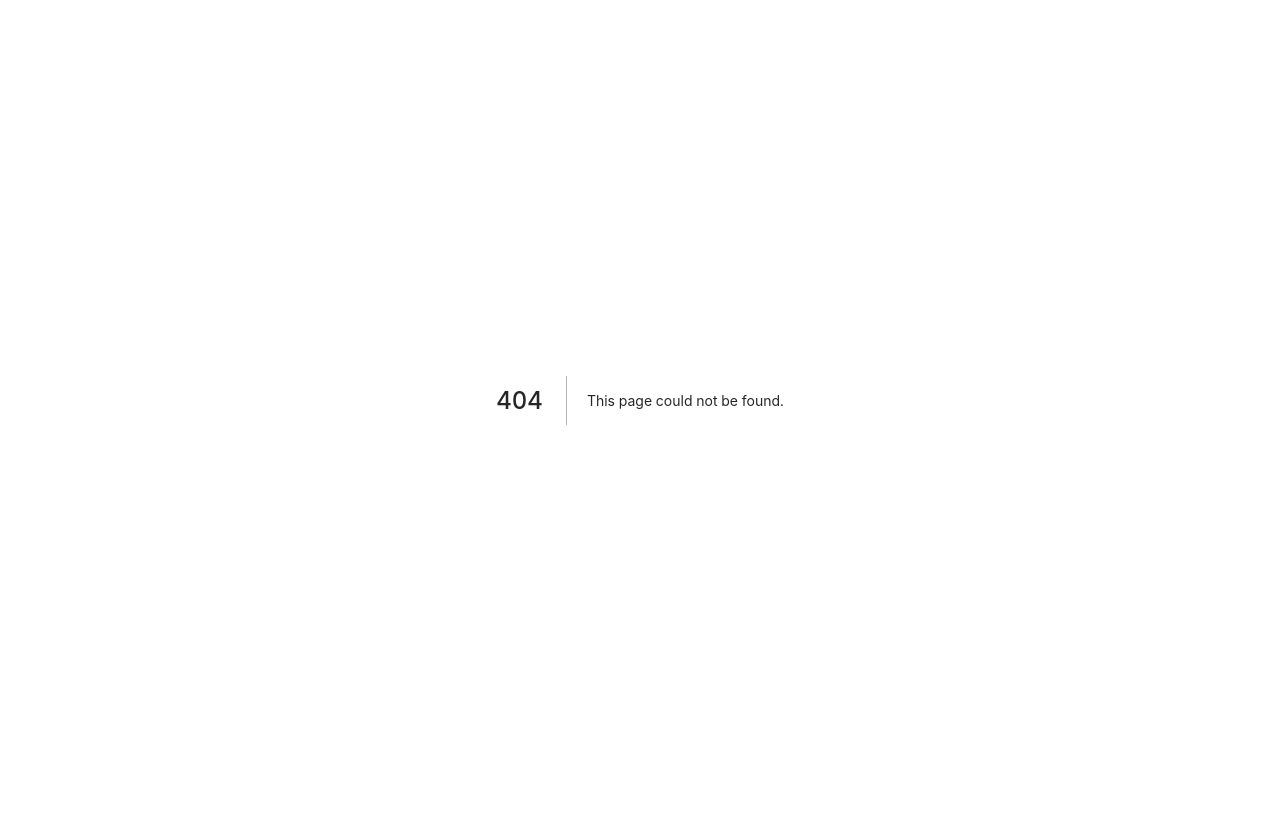
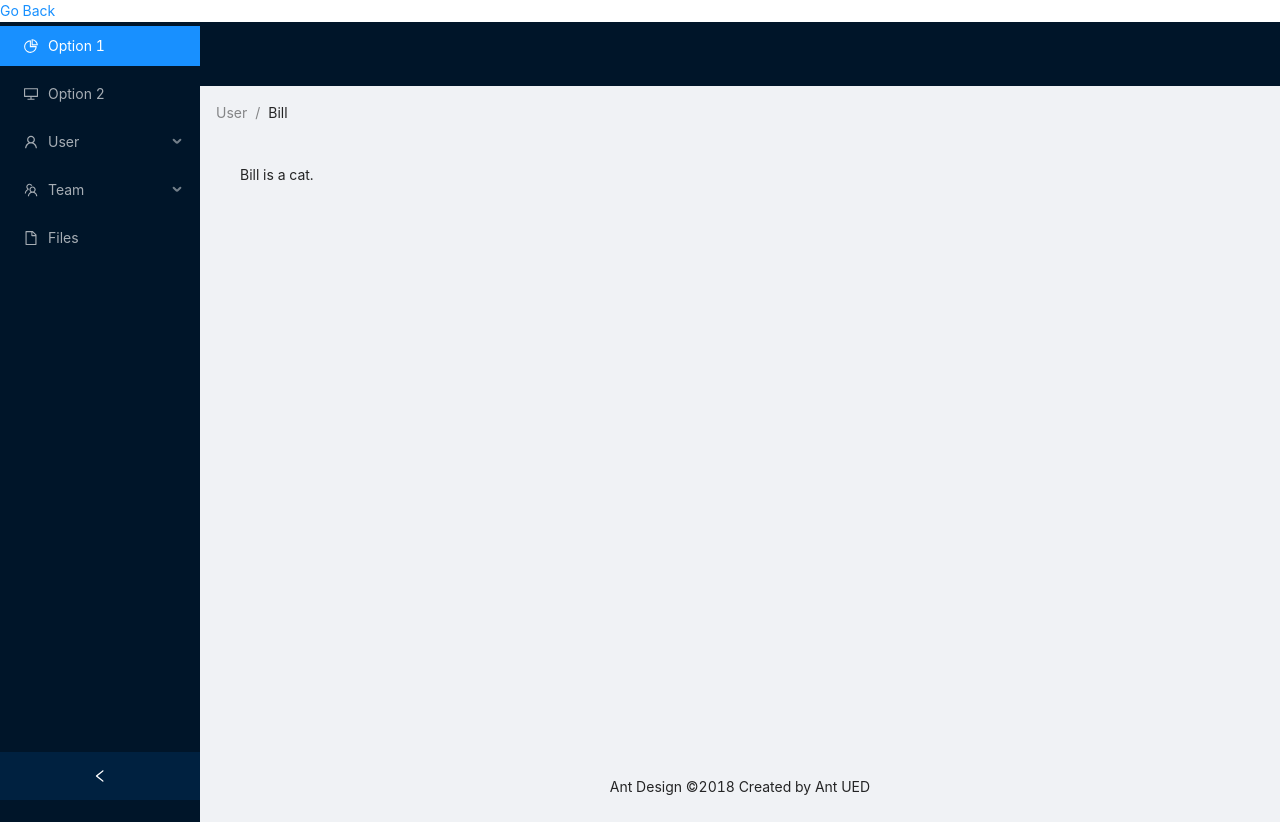
Before and after one commit to talhajubaer018/antdesign, a Next.js app: page /layout in a window 1280 px wide. Before the commit this address had no page. Before the commit the page ends 800 px from the top, so only its background shows below. Built offline with nearby package versions, Linux system fonts and the light colour scheme.

Commit message:
layout added

```diff
--- /dev/null
+++ b/pages/layout.js
@@ -0,0 +1,75 @@
+import { DesktopOutlined, FileOutlined, PieChartOutlined, TeamOutlined, UserOutlined } from "@ant-design/icons";
+import { Breadcrumb, Layout, Menu } from "antd";
+import Link from "next/link";
+import React, { useState } from "react";
+const { Header, Content, Footer, Sider } = Layout;
+function getItem(label, key, icon, children) {
+  return {
+    key,
+    icon,
+    children,
+    label,
+  };
+}
+const items = [getItem("Option 1", "1", <PieChartOutlined />), getItem("Option 2", "2", <DesktopOutlined />), getItem("User", "sub1", <UserOutlined />, [getItem("Tom", "3"), getItem("Bill", "4"), getItem("Alex", "5")]), getItem("Team", "sub2", <TeamOutlined />, [getItem("Team 1", "6"), getItem("Team 2", "8")]), getItem("Files", "9", <FileOutlined />)];
+
+const layout = () => {
+  const [collapsed, setCollapsed] = useState(false);
+  return (
+    <>
+      <Link href="/">
+        <a className="back-btn">Go Back</a>
+      </Link>
+      <Layout
+        style={{
+          minHeight: "100vh",
+        }}
+      >
+        <Sider collapsible collapsed={collapsed} onCollapse={(value) => setCollapsed(value)}>
+          <div className="logo" />
+          <Menu theme="dark" defaultSelectedKeys={["1"]} mode="inline" items={items} />
+        </Sider>
+        <Layout className="site-layout">
+          <Header
+            className="site-layout-background"
+            style={{
+              padding: 0,
+            }}
+          />
+          <Content
+            style={{
+              margin: "0 16px",
+            }}
+          >
+            <Breadcrumb
+              style={{
+                margin: "16px 0",
+              }}
+            >
+              <Breadcrumb.Item>User</Breadcrumb.Item>
+              <Breadcrumb.Item>Bill</Breadcrumb.Item>
+            </Breadcrumb>
+            <div
+              className="site-layout-background"
+              style={{
+                padding: 24,
+                minHeight: 360,
+              }}
+            >
+              Bill is a cat.
+            </div>
+          </Content>
+          <Footer
+            style={{
+              textAlign: "center",
+            }}
+          >
+            Ant Design ©2018 Created by Ant UED
+          </Footer>
+        </Layout>
+      </Layout>
+    </>
+  );
+};
+
+export default layout;
```
